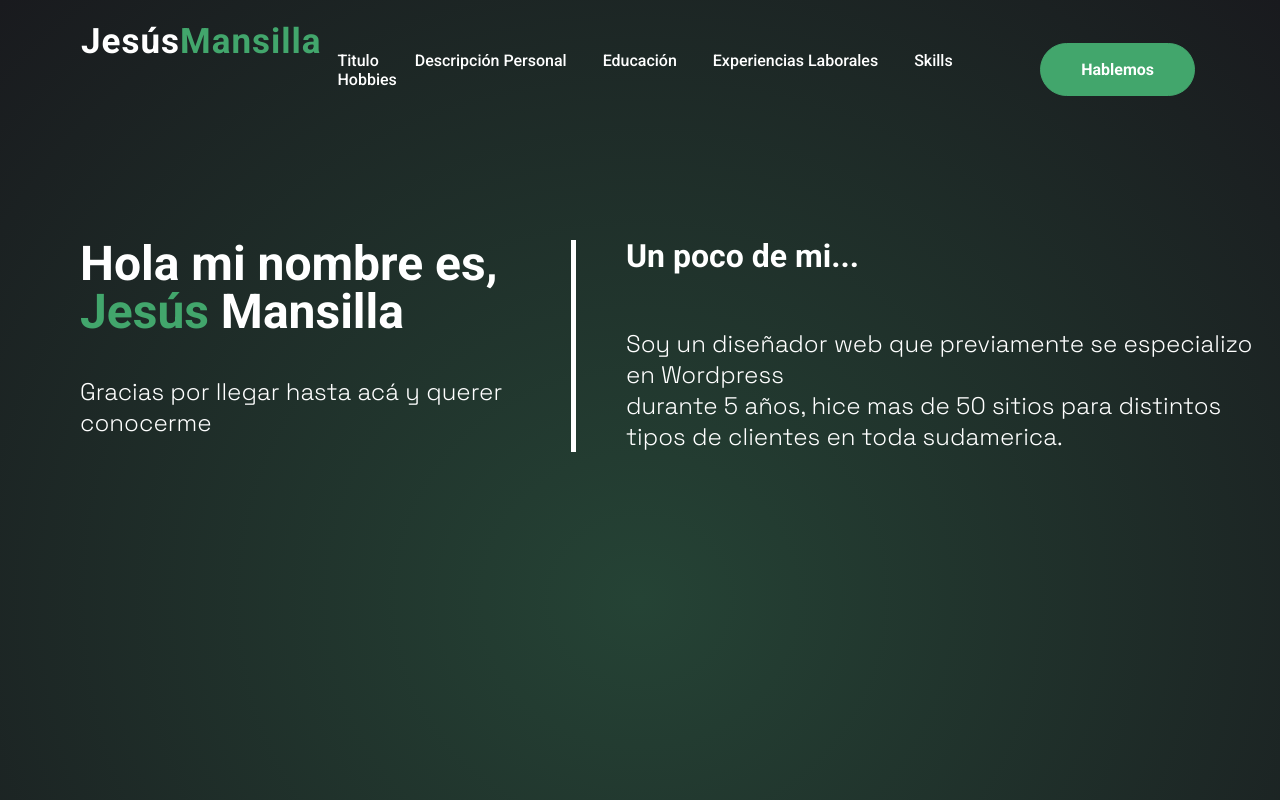
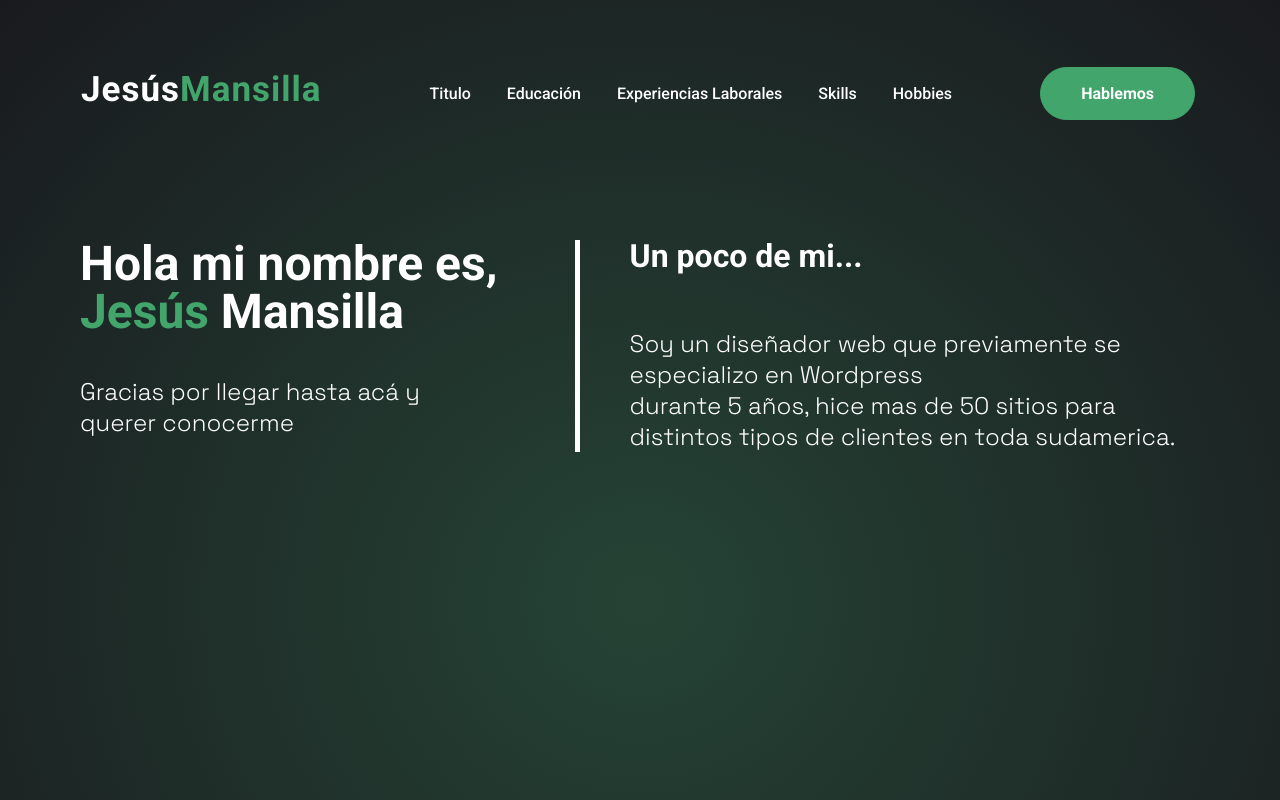
Before and after one commit to pablopdf/Palta-site, a plain HTML site: page index.html in a window 1280 px wide. Shown: the top 800 px of the page. Drawn offline with Linux system fonts and the light colour scheme.

Commit message:
edición final de la sección Presentación

```diff
--- a/index.html
+++ b/index.html
@@ -13,7 +13,7 @@
     <link rel="stylesheet" href="styles.css" />
     <link rel="stylesheet" href="https://cdnjs.cloudflare.com/ajax/libs/font-awesome/6.0.0-beta3/css/all.min.css" integrity="sha512-Fo3rlrZj/k7ujTnHg4CGR2D7kSs0v4LLanw2qksYuRlEzO+tcaEPQogQ0KaoGN26/zrn20ImR1DfuLWnOo7aBA==" crossorigin="anonymous" referrerpolicy="no-referrer" />
     <link rel="shortcut icon" href="img/faviconP.ico" type="image/x-icon">
-    <title>CV Pablo Ferrari</title>
+    <title>CV Jesús Mansilla</title>
   </head>
   <body>
     <section class="hero">
@@ -28,8 +28,7 @@
             </label>
 
           <ul>
-            <li><a href="#">Titulo</a></li>
-            <li><a href="#">Descripción Personal</a></li>
+            <li><a href="#titulo">Titulo</a></li>
             <li><a href="#">Educación</a></li>
             <li><a href="#">Experiencias Laborales</a></li>
             <li><a href="#">Skills</a></li>
@@ -41,7 +40,7 @@
         </nav>
       </div>
       <presentacion>
-        <titulo>
+        <titulo id="titulo">
           <div><h1>Hola mi nombre es,   <span>Jesús</span> Mansilla</h1>
             <p>Gracias por llegar hasta acá y querer conocerme</p></div>
         </titulo>
@@ -55,5 +54,6 @@
         </descripcionp>
       </presentacion>
     </section>
+
   </body>
 </html>
--- a/styles.css
+++ b/styles.css
@@ -28,6 +28,7 @@ h1 {
   font-weight: 700;
   line-height: 1;
   margin-left: 5vh;
+  margin-right: 5vh;
   margin-bottom: 5vh;
 }
 
@@ -36,8 +37,7 @@ h2 {
   font-size: 2em;
   font-weight: 700;
   line-height: 1;
-  margin-left: 5vh;
-  margin-bottom: 7vh;
+  margin: 0vh 5vh 7vh 5vh;
 }
 p {
   color: #fff;
@@ -45,6 +45,7 @@ p {
   font-size: 1.5em;
   font-weight: 100;
   margin-left: 5vh;
+  margin-right: 5vh;
 }
 
 .container {
@@ -142,6 +143,7 @@ button:hover {
   font-size: 35px;
   letter-spacing: 1px;
   cursor: pointer;
+  margin-top: 3vh;
 }
 
 span {
@@ -151,7 +153,6 @@ span {
 @media (max-width: 952px) {
   label.logo {
     font-size: 30px;
-
   }
 
   nav ul li a {
@@ -173,7 +174,7 @@ span {
     width: 100%;
     height: 100vh;
     background: #254335;
-    top: 13.8vh;
+    top: 20vh;
     left: 0;
     left: -100%;
     text-align: center;
```
